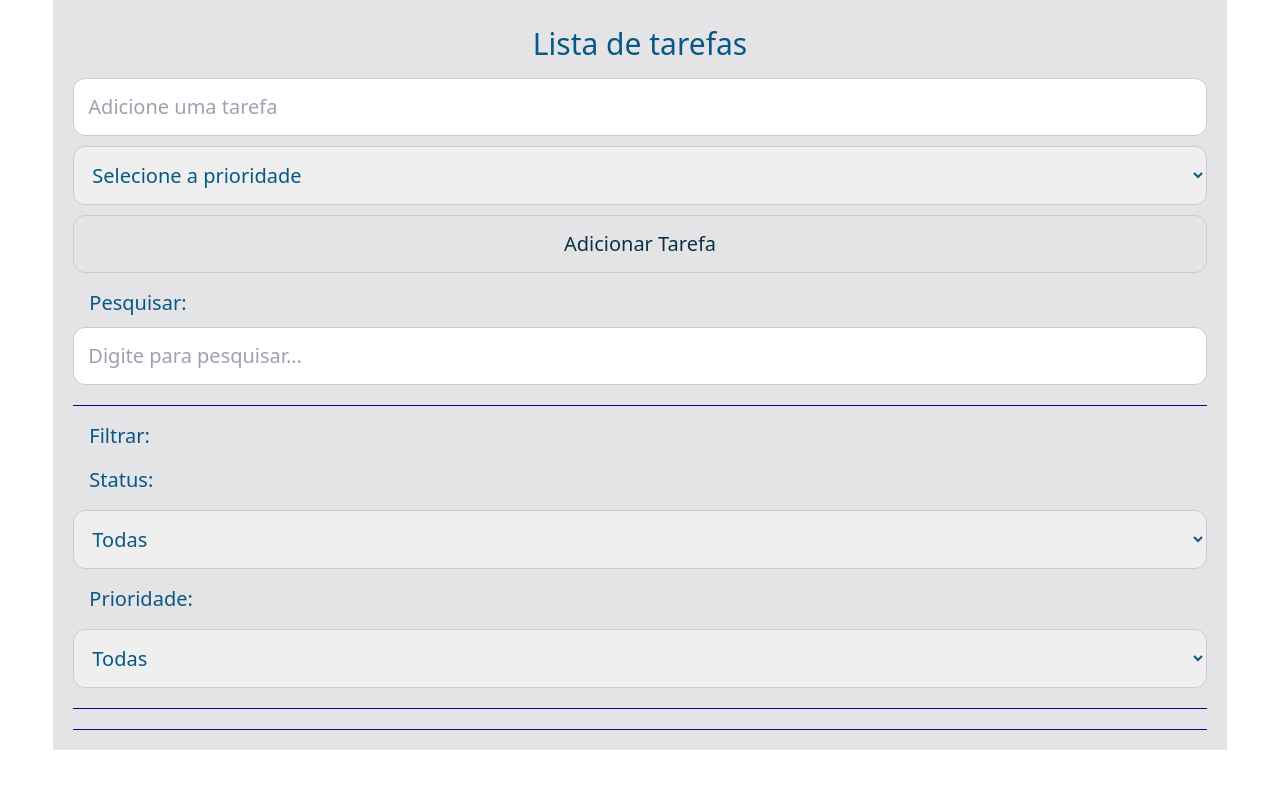
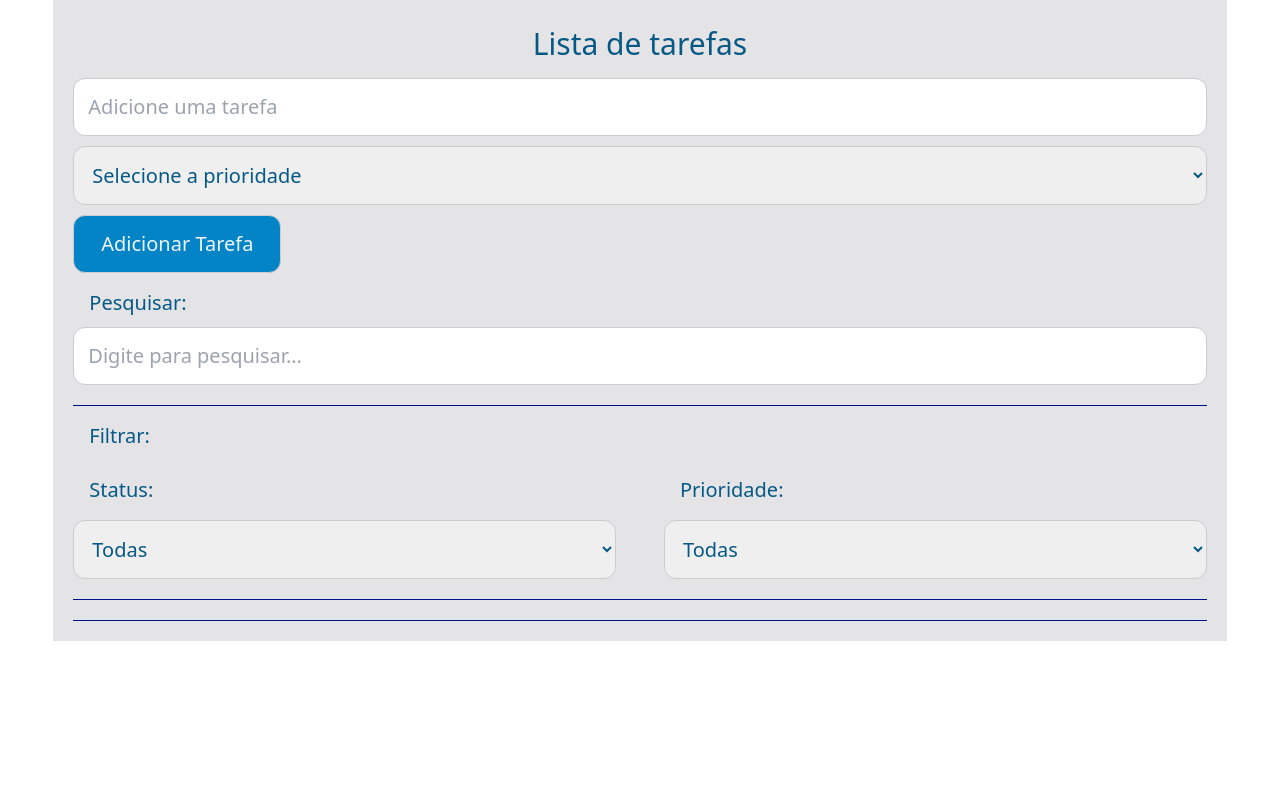
Before and after one commit to brunoo85/listaTarefas, a React (Vite) app: page / in a window 1280 px wide. Shown: the top 788 px of the page. Built offline with nearby package versions, Linux system fonts and the light colour scheme.

Commit message:
fix: limpando o app pt.3
eliminando o máximo de tailwind inline

```diff
--- a/src/App.jsx
+++ b/src/App.jsx
@@ -24,7 +24,7 @@ const addTodo = (text, prior) =>{
     id: Math.floor(Math.random()*10000),
     text,
     prior,
-    completa: false,
+    completed: false,
   },];
 
   setTodos(newTodos);
@@ -38,7 +38,7 @@ const removeTodo = (id) =>{
 
 const completeTodo = (id) =>{
   const newTodos =[...todos];
-  newTodos.map((todo) => todo.id === id ? todo.completa = !todo.completa : todo);
+  newTodos.map((todo) => todo.id === id ? todo.completed = !todo.completed : todo);
   setTodos(newTodos);
 }
 
--- a/src/components/Filter.jsx
+++ b/src/components/Filter.jsx
@@ -2,7 +2,7 @@ const Filter = ({ status, setStatus, prior, setPrior}) => {
      return (
        <div className="filter">
          <h2>Filtrar:</h2>
-         <div className="filter-options flex flex-wrap max-sm:flex-col">
+         <div className="filter-options">
              <div>
                   <p>Status:</p>
                   <select value={status} onChange={(e) => setStatus(e.target.value)}>
--- a/src/components/Todo.jsx
+++ b/src/components/Todo.jsx
@@ -37,17 +37,16 @@ const editEnter = (e, id, newText) => {
 };
 
   return (
-     <div className={`tarefa flex-wrap ${todo.completa? "line-through bg-red-600" : ""}`}>
-  <div className="conteudo">
+     <div className={`todoTask ${todo.completed? "completedTodo" : ""}`}>
+  <div>
             <p>{todo.text}</p>
-            <p className="prioridade"> <span className='font-medium'>Prioridade: </span>  {todo.prior}</p>
+            <p> <span className='textTodo'>Prioridade: </span>  {todo.prior}</p>
           </div>
-          <div className="flex flex-wrap gap-2">
-            <button className='complete' onClick={() => completeTodo(todo.id)} >Completar</button>
-            <button className= {`remove ${todo.completa? "hidden" : ""}`} onClick={() => removeTodo(todo.id)}>
-            <XCircleIcon className="size-6 text-gray-50" />
+          <div className="classButtons">
+            <button className={`completeButton ${todo.completed? "completedButton" : ""} ${isEdit? "hidden" : ""}`} onClick={() => completeTodo(todo.id)} >Completar</button>
+            <button className= {`removeButton ${todo.completed||isEdit? "hidden" : ""}`} onClick={() => removeTodo(todo.id)}>
+            <XCircleIcon className="iconX" />
             </button>
-
 
     {isEdit ? (
         <div>
@@ -58,13 +57,13 @@ const editEnter = (e, id, newText) => {
             onKeyDown={(e) => editEnter(e,todo.id, e.target.value)}
             onBlur={() => editOut(todo, newText)}
           />
-          <button onClick={handleSaveClick}>Salvar</button>
-          <button onClick={handleCancelClick}>Cancelar</button>
+          <button onClick={handleSaveClick} className="editingButton">Salvar</button>
+          <button onClick={handleCancelClick} className="editingButton">Cancelar</button>
         </div>
       ) : (
         <div>
-          <button className={`bg-sky-500 ${todo.completa? "hidden" : ""}`} id="editButton" onClick={handleEditClick}>
-          <PencilSquareIcon className="size-6 text-gray-50" />
+          <button className={`editButton ${todo.completed? "hidden" : ""}`} id="editButton" onClick={handleEditClick}>
+          <PencilSquareIcon className="iconPencil" />
           </button>
         </div>
       )}
--- a/src/components/TodoForm.jsx
+++ b/src/components/TodoForm.jsx
@@ -35,7 +35,7 @@ const TodoForm = ({ addTodo }) => {
       </select>
       {errors.prior && <p role="alert">{errors.prior.message}</p>}
 
-      <input  className='bg-red-600' type="submit" value="Adicionar Tarefa"/>
+      <input  className='inputButton' type="submit" value="Adicionar Tarefa"/>
     </form>
   );
 };
--- a/src/index.css
+++ b/src/index.css
@@ -1,26 +1,6 @@
 @tailwind base;
 @tailwind components;
 @tailwind utilities;
-
-*,
-*::after,
-*::before {
-  box-sizing: border-box;
-}
-
-html {
-  --font: -apple-system, BlinkMacSystemFont, 'Segoe UI', Roboto, Oxygen, Ubuntu,
-    Cantarell, 'Open Sans', 'Helvetica Neue', sans-serif;
-  --font-title: Georgia, 'Times New Roman', Times, serif;
-  --font-size: 1.2rem;
-  --color-light: #aaddff;
-  --color-dark:#001188 ;
-  --radius: 10rem;
-}
-
-.app{
-  @apply w-11/12 mt-0 mx-auto mb-72 bg-zinc-200 max-sm:w-full px-5 py-2.5 font-sans;
-}
 
 @layer base{
   :root{
@@ -29,7 +9,7 @@ html {
   }
 
   body{
-    @apply text-sky-800 text-xl font-sans;
+    @apply text-sky-800 box-border text-xl font-sans;
   }
 
   input {
@@ -37,7 +17,7 @@ html {
   }
 
   input, select {
-  @apply block border w-full rounded-xl transition-[0.2s] mb-2.5 p-3.5 border-solid border-[#ccc];
+  @apply w-full mb-2.5 p-3.5 block border rounded-xl transition-[0.2s] border-solid border-[#ccc];
   }
 
   input:focus {
@@ -45,23 +25,13 @@ html {
   }
 
   button{
-    @apply text-xl font-sans cursor-pointer rounded-xl transition-[0.1s] text-slate-100 mx-0.5 px-6 py-3 border-none;
-  }
-
-  button:hover, button:focus {
-  @apply shadow-lg;
-  outline: none;
-}
-
-  button:active {
-  @apply shadow-lg;
-  }
-  button:disabled {
-  @apply opacity-50 cursor-wait;
+    @apply mx-0.5 px-6 py-3 text-xl font-sans text-slate-100 cursor-pointer rounded-xl transition-[0.1s] border-none;
+    @apply hover:shadow-lg hover:outline-0;
+    @apply focus:shadow-lg focus:outline-0;
   }
 
   h1{
-    @apply font-sans text-3xl my-4 text-center;
+    @apply my-4 font-sans text-3xl text-center;
   }
 
   h2,p {
@@ -79,79 +49,78 @@ html {
   hr {
     @apply mx-auto my-8 border-2 border-solid border-black;
   }
-
 }
 
-.complete {
-  @apply bg-[#37e129]
-  /* background-color:rgb(72, 200, 72); */
-  /* ajeitar o hover */
+.app{
+  @apply bg-zinc-200 w-11/12 mt-0 mx-auto mb-72 px-5 py-2.5 font-sans max-sm:w-full;
 }
 
-.remove{
-  @apply bg-[#ed3b34]
-  /* background-color: #ed3b34; */
-   /* ajeitar o hover */
-}
-
-
 .todo-form{
-  padding-bottom: 1.5rem ;
+  @apply pb-6;
 }
 
 .todo-list{
-  margin-bottom: 10px;
-  padding-bottom: 10px;
-  border-bottom: 1px solid var(--color-dark);
+  @apply mb-2.5 pb-2.5 border-b border-solid border-b-[color:var(--color-dark)];
 }
 
-.tarefa{
-  background-color: rgb(136, 202, 252);
-  box-shadow: 0 0 10px rgba(0,0,0 0.1);
-  padding: 10px;
-  margin-bottom: 10px;
-  border-radius: 5px;
-  display: flex;
-  justify-content: space-between;
-  align-items: center;
+.todoTask{
+  @apply mb-2.5 p-2.5 flex justify-between items-center flex-wrap rounded-xl bg-[#88cafc] shadow-lg ;
+}
+
+.textTodo{
+  @apply font-medium;
+}
+
+.completedTodo{
+  @apply bg-red-600 line-through;
 }
 
 .filter, .search{
-  border-bottom: 1px solid var(--color-dark);
-  margin-bottom: 10px;
-  padding-bottom: 10px;
+  @apply  mb-2.5 pb-2.5 border-b-[color:var(--color-dark)] border-b border-solid;
 }
 
 .filter-options{
-  justify-content: space-between;
-  gap:3rem;
+  @apply flex flex-wrap justify-between gap-12 max-sm:flex-col;
 }
 
 .filter-options div{
-  flex: 1 1 0;
+  @apply flex-[1_1_0];
 }
 
+.classButtons{
+  @apply flex flex-wrap gap-2;
+}
 
+.completeButton {
+  @apply bg-[#37e129];
+  @apply active:bg-[#2ffc1e];
+}
 
-/* Tudo que está nos arquivos inline para alterar
-Todo.jsx:
+.removeButton{
+  @apply bg-[#ed3b34];
+  @apply active:bg-[#f52118];
+}
 
-  tarefa = flex-wrap ${todo.completa? "line-through bg-red-600" : ""}`
+.editButton{
+  @apply bg-sky-500;
+}
 
-  span no 2p -> className='font-medium'
+.editingButton{
+  @apply bg-cyan-600;
+  @apply hover:bg-cyan-800;
+  @apply active:bg-cyan-400;
+}
 
-  div abaixo disso: flex flex-wrap gap-2
+.inputButton{
+  @apply bg-sky-600 w-52 text-slate-100 cursor-pointer rounded-xl;
+  @apply hover:bg-sky-800;
+  @apply active:bg-sky-400;
+}
 
-  OS ICONES COM CADA UM LÁ MOSTRANDO
+.completedButton{
+  @apply bg-[#38a82f];
+}
 
-Botão editar com bg-sky-500
-
-(lembrar de ocultar o botão "concluir e excluir" quando tiver editando
-
-todoForm=====================================
-className='bg-red-600' no botão de input para enviar (lembrar de estilizar ele)
-
-filter====================================
-na filter-options flex flex-wrap max-sm:flex-col
-
-*/
+.iconPencil,.iconX{
+  @apply size-6 text-gray-50;
+}
```
